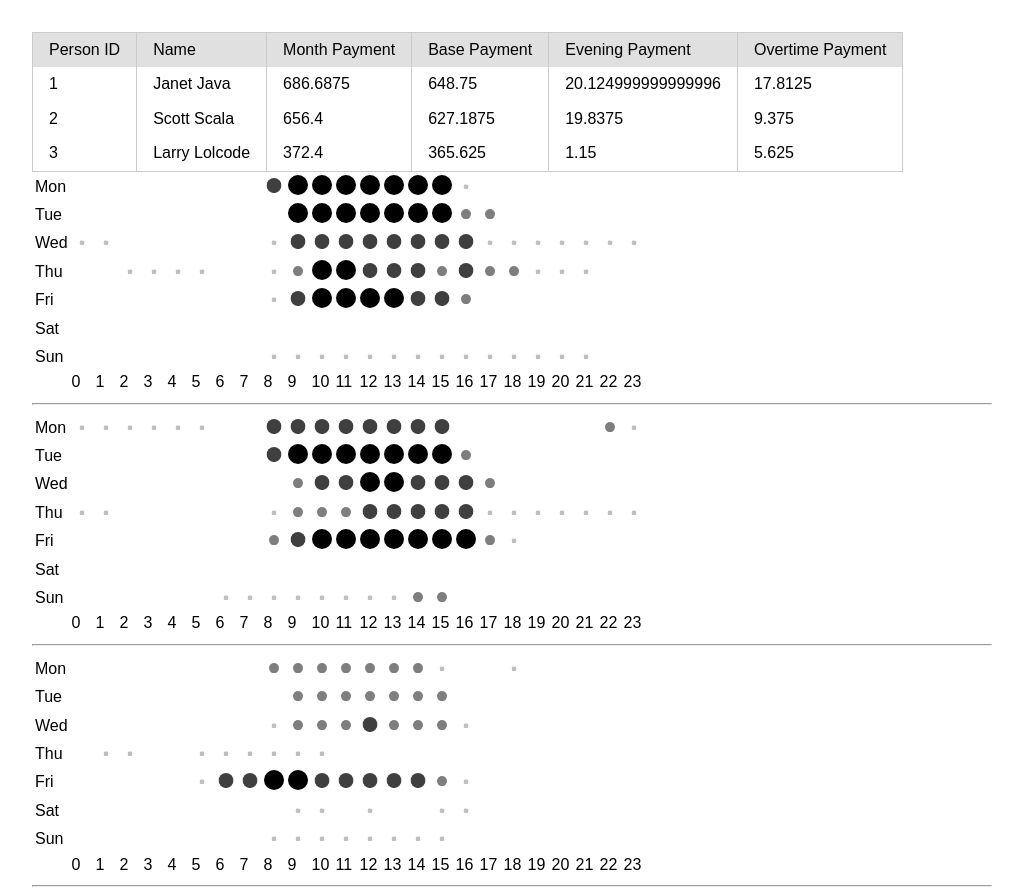
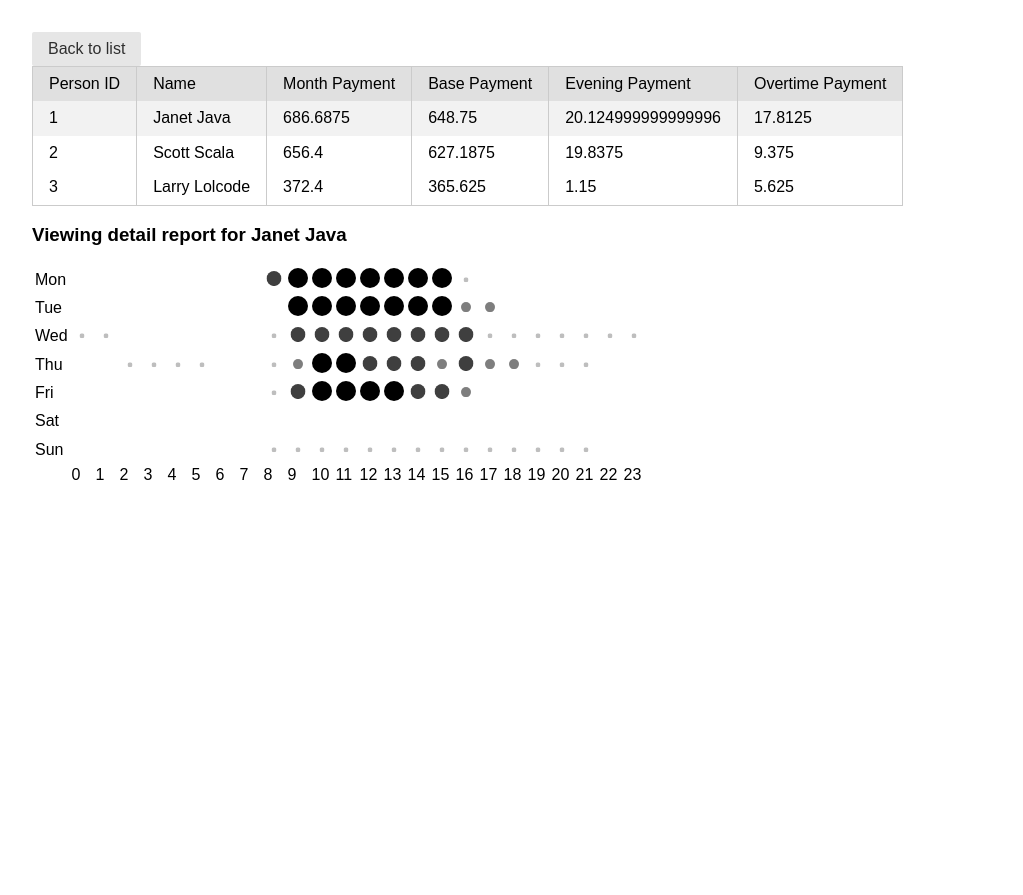
Before and after one commit to lewtds-hidden/wage-calculator, a Flask app: page /report/2014/3 in a window 1280 px wide. Shown: the whole page, without its empty margins (128-1151 px from the left). After the commit the page ends 800 px from the top, so only its background shows below. Run offline with Flask 2, Linux system fonts and the light colour scheme; some libraries are stand-ins or nearby versions.

Commit message:
Some interactivity for the view_report page

```diff
--- a/templates/base.html
+++ b/templates/base.html
@@ -1,6 +1,7 @@
 <!DOCTYPE html>
 <html lang="en">
 <head>
+    {% block head %}
     <meta charset="UTF-8">
     <meta name="viewport" content="width=device-width, initial-scale=1.0">
     <meta http-equiv="X-UA-Compatible" content="ie=edge">
@@ -19,6 +20,7 @@
             margin-top: 2em;
         }
     </style>
+    {% endblock %}
 </head>
 <body>
     <div class="content">
--- a/templates/view_report.html
+++ b/templates/view_report.html
@@ -4,8 +4,18 @@
 Wage Report {{report_name}}
 {% endblock %}
 
+{% block head %}
+{{super()}}
+<style>
+.detail-report > * {
+    display: none;
+}
+</style>
+{% endblock %}
+
 {% block content %}
-<table class="pure-table">
+<a class="pure-button" href="{{url_for('list_reports')}}">Back to list</a>
+<table class="payment-summary pure-table">
     <thead>
         <tr>
             <td>Person ID</td>
@@ -19,7 +29,7 @@ Wage Report {{report_name}}
 
     <tbody>
         {% for person_id, report in wage %}
-        <tr>
+        <tr data-person-id="{{person_id}}" onclick="viewDetail('{{person_id}}')">
             <td>{{person_id}}</td>
             <td>{{report.name}}</td>
             <td>{{report.month_total}}</td>
@@ -31,8 +41,12 @@ Wage Report {{report_name}}
     </tbody>
 </table>
 
+<div class="detail-report">
+    {% for person_id, _ in wage %}
+    <div data-person-id="{{person_id}}">
+        <h3>Viewing detail report for {{wage_json[person_id]["name"]}}</h3>
 
-{% for person_id, _ in wage %}
+
         <table>
             {% for day in range(0, 7) %}
             <tr>
@@ -54,12 +68,34 @@ Wage Report {{report_name}}
                 {% endfor %}
             </tr>
         </table>
-<hr>
+    </div>
     {% endfor %}
-
+</div>
 
 <script src="https://cdnjs.cloudflare.com/ajax/libs/Chart.js/2.7.0/Chart.bundle.min.js"></script>
 <script>
     var wage = {{wage_json | tojson | safe}};
+
+    var activeId = Object.keys(wage)[0];
+    var $activeReport;
+    var $activeSummaryRow;
+
+    viewDetail(activeId);
+
+    function viewDetail(personId) {
+        activeId = personId;
+
+        if ($activeReport)
+            $activeReport.style.display = "none";
+
+        $activeReport = document.querySelector(".detail-report [data-person-id='" + activeId + "']");
+        $activeReport.style.display = "block";
+
+        if ($activeSummaryRow)
+            $activeSummaryRow.className = "";
+
+        $activeSummaryRow = document.querySelector("table.payment-summary tr[data-person-id='" + activeId + "']");
+        $activeSummaryRow.className = "pure-table-odd";
+    }
 </script>
 {% endblock %}
```
Lines whose indentation alone changed are shown as unchanged.
